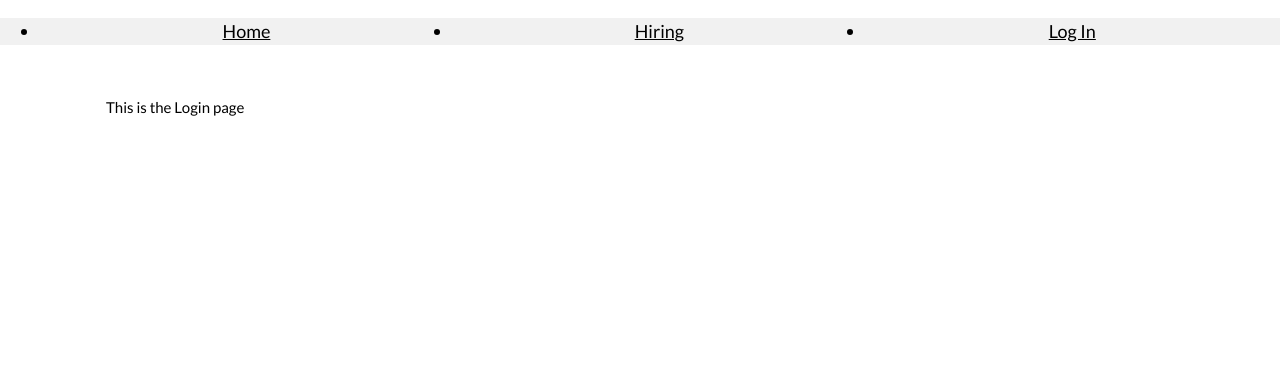
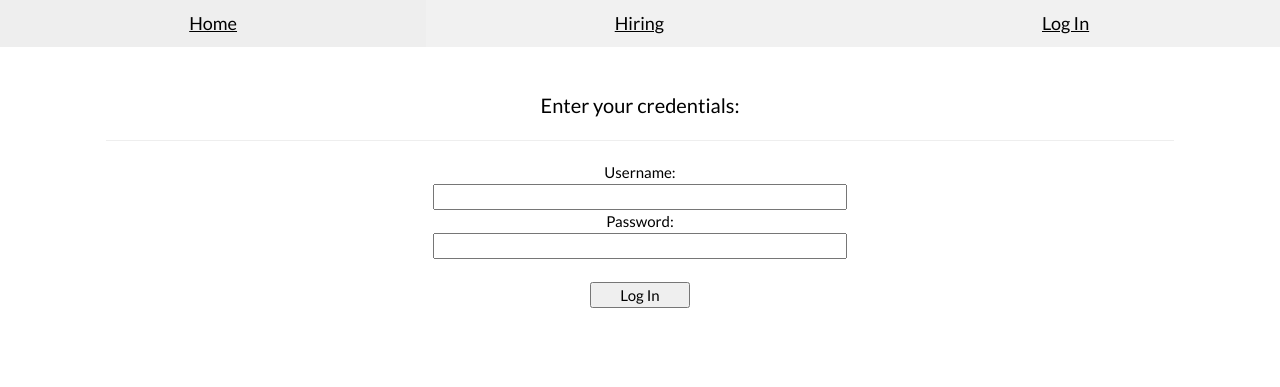
Before and after one commit to Zuzzi/SpaceMining, a Flask app: page /login in a window 1280 px wide. Shown: the top 387 px of the page. Run offline with Flask 2, Linux system fonts and the light colour scheme; some libraries are stand-ins or nearby versions.

Commit message:
Added content for home, hiring and login pages.

```diff
--- a/app/__init__.py
+++ b/app/__init__.py
@@ -1,4 +1,5 @@
 from flask import Flask
 
 app = Flask(__name__)
+app.config.from_object('config')
 from app import views
--- /dev/null
+++ b/app/forms.py
@@ -0,0 +1,8 @@
+from flask.ext.wtf import Form
+from wtforms.validators import DataRequired
+from wtforms import StringField
+
+
+class LoginForm(Form):
+    username = StringField('Username', validators=[DataRequired()])
+    password = StringField('Password', validators=[DataRequired()])
--- /dev/null
+++ b/app/static/my_scripts.js
@@ -0,0 +1,11 @@
+function carousel() {
+    var i;
+    var x = document.getElementsByClassName("mySlides");
+    for (i = 0; i < x.length; i++) {
+       x[i].style.display = "none";
+    }
+    myIndex++;
+    if (myIndex > x.length) {myIndex = 1}
+    x[myIndex-1].style.display = "block";
+    setTimeout(carousel, 3000);
+}
--- /dev/null
+++ b/app/static/stylesheet.css
@@ -0,0 +1,55 @@
+html,body,h1,h2,h3,h4,h5 {
+  font-family: "Lato", sans-serif
+}
+
+.mySlides {
+  display:none
+}
+
+.w3-left, .w3-right, .w3-tag {
+  cursor:pointer
+}
+
+.w3-tag {
+  height:15px;
+  width:15px;
+  padding:0;
+  margin-top:6px
+}
+
+* {
+  margin: 0;
+  padding: 0;
+}
+
+div {
+  margin: 20px;
+}
+
+ul {
+  list-style-type: none;
+  width: 500px;
+}
+
+h3 {
+  font: bold 20px/1.5 Helvetica, Verdana, sans-serif;
+}
+
+li img {
+  float: left;
+  margin: 0 15px 0 0;
+}
+
+li p {
+  font: 200 12px/1.5 Georgia, Times New Roman, serif;
+}
+
+li {
+  padding: 10px;
+  overflow: auto;
+}
+
+li:hover {
+  background: #eee;
+  cursor: pointer;
+}
--- a/app/templates/base.html
+++ b/app/templates/base.html
@@ -5,12 +5,8 @@
 <link rel="stylesheet" href="http://www.w3schools.com/lib/w3.css">
 <link rel="stylesheet" href="https://fonts.googleapis.com/css?family=Lato">
 <link rel="stylesheet" href="https://cdnjs.cloudflare.com/ajax/libs/font-awesome/4.6.3/css/font-awesome.min.css">
-<style>
-html,body,h1,h2,h3,h4,h5 {font-family: "Lato", sans-serif}
-.mySlides {display:none}
-.w3-left, .w3-right, .w3-tag {cursor:pointer}
-.w3-tag {height:15px;width:15px;padding:0;margin-top:6px}
-</style>
+<link rel="stylesheet" type="text/css" href="{{ url_for('static', filename = 'stylesheet.css') }}">
+<script src = "{{ url_for('static', filename = 'my_scripts.js') }}"></script>
 <body>
 
 
@@ -21,6 +17,7 @@ html,body,h1,h2,h3,h4,h5 {font-family: "Lato", sans-serif}
   <li class="w3-left" style="width:33.3% !important"><a href="{{ url_for('login') }}">Log In</a></li>
 </ul>
 
+
 <!-- Content -->
 
  {% block content %} {% endblock %}
--- a/app/templates/login.html
+++ b/app/templates/login.html
@@ -2,8 +2,26 @@
 {% block content %}
 
 <div class="w3-content w3-container" style="max-width:1100px;margin-top:80px;margin-bottom:80px">
-  <div class="w3-section">
-    <p>This is the Login page</p>
-  </div>
 
+
+
+  <center><h4>Enter your credentials:</h4></center>
+  <hr>
+  <center>
+    <form action="" method="post" name="login">
+        {{ form.hidden_tag() }}
+        <p>
+            Username:<br>
+            {{ form.username(size=50) }}
+        </p>
+        <p>
+			Password:<br>
+			{{ form.password(size = 50) }}
+		</p>
+		<br>
+        <p><input type="submit" value="Log In" style = "width: 100px"></p>
+    </form>
+    </center>
+
+ </div>
 {% endblock %}
--- a/app/views.py
+++ b/app/views.py
@@ -1,5 +1,6 @@
 from flask import render_template, flash, redirect
 from app import app
+from .forms import LoginForm
 
 @app.route("/")
 @app.route("/index")
@@ -8,8 +9,25 @@ def index():
 
 @app.route("/hiring")
 def hiring():
-	return render_template("hiring.html")
+	#fake data
+	job_positions = [{"position" : "Miner",
+	                  "description" : "Entry-level miner for SMI lunar settlement",
+				      "requirements": "None",
+				      "picture" : "moon"},
 
-@app.route("/login")
+				      {"position" : "Medic",
+				      "description" : "Hospital staff member for asteroid-23A",
+					  "requirements" : "Master Degree in Medicine",
+					  "picture" : "asteroid"},
+
+					  {"position" : "Senior miner",
+					  "description" : "Expert crane driver for lunar settlement",
+					  "requirements" : "5 years of experience",
+					  "picture" : "moon"}]
+
+	return render_template("hiring.html", job_positions = job_positions)
+
+@app.route("/login", methods=['GET', 'POST'])
 def login():
-	return render_template("login.html")
+	form = LoginForm()
+	return render_template("login.html", form = form)
--- /dev/null
+++ b/config.py
@@ -0,0 +1,2 @@
+CSRF_ENABLED = True
+SECRET_KEY = 'you-will-never-guess'
```
Also changed, not shown: app/templates/hiring.html (+27 -1 lines), app/templates/index.html (+24 -1 lines), app/static/asteroid.jpg (added), app/static/moon.jpg (added), app/static/slideshow1.jpg, app/static/slideshow2.jpg, app/static/slideshow3.jpg.
